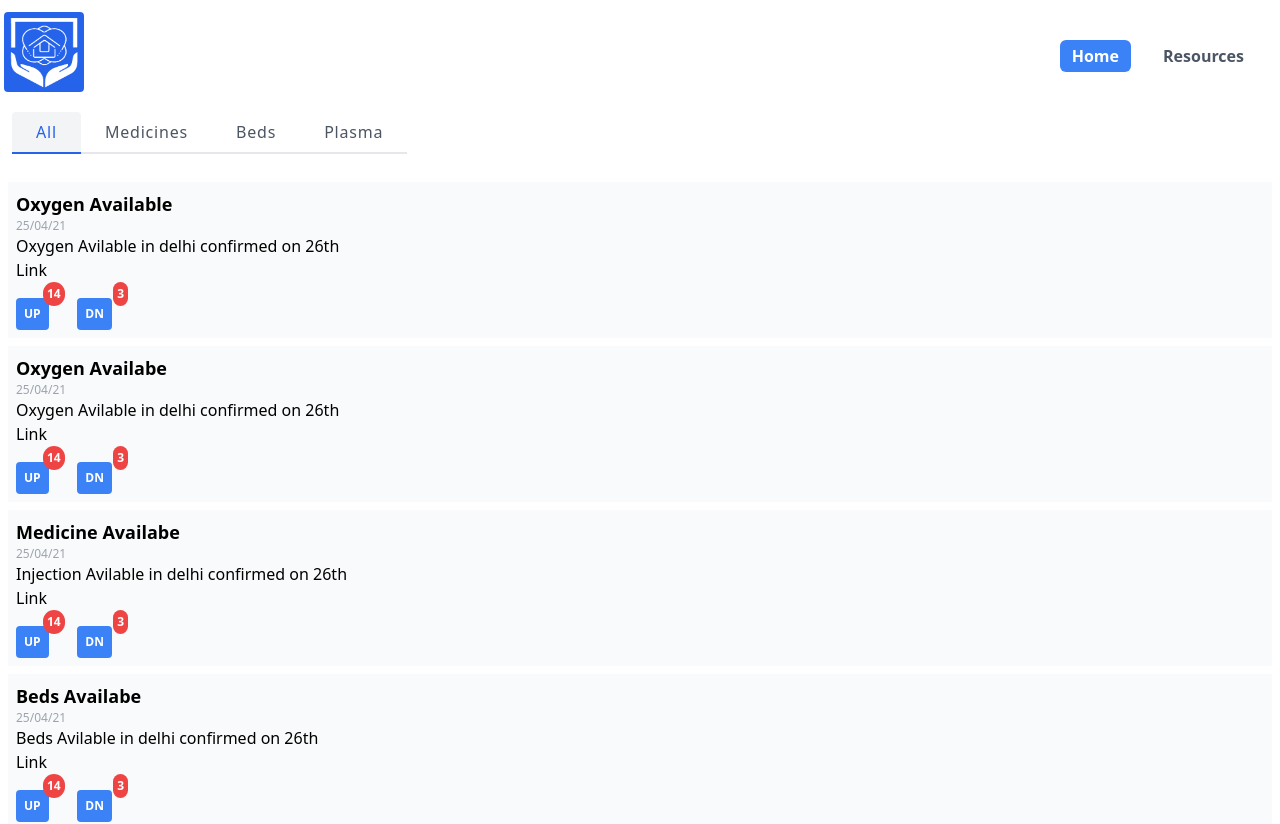
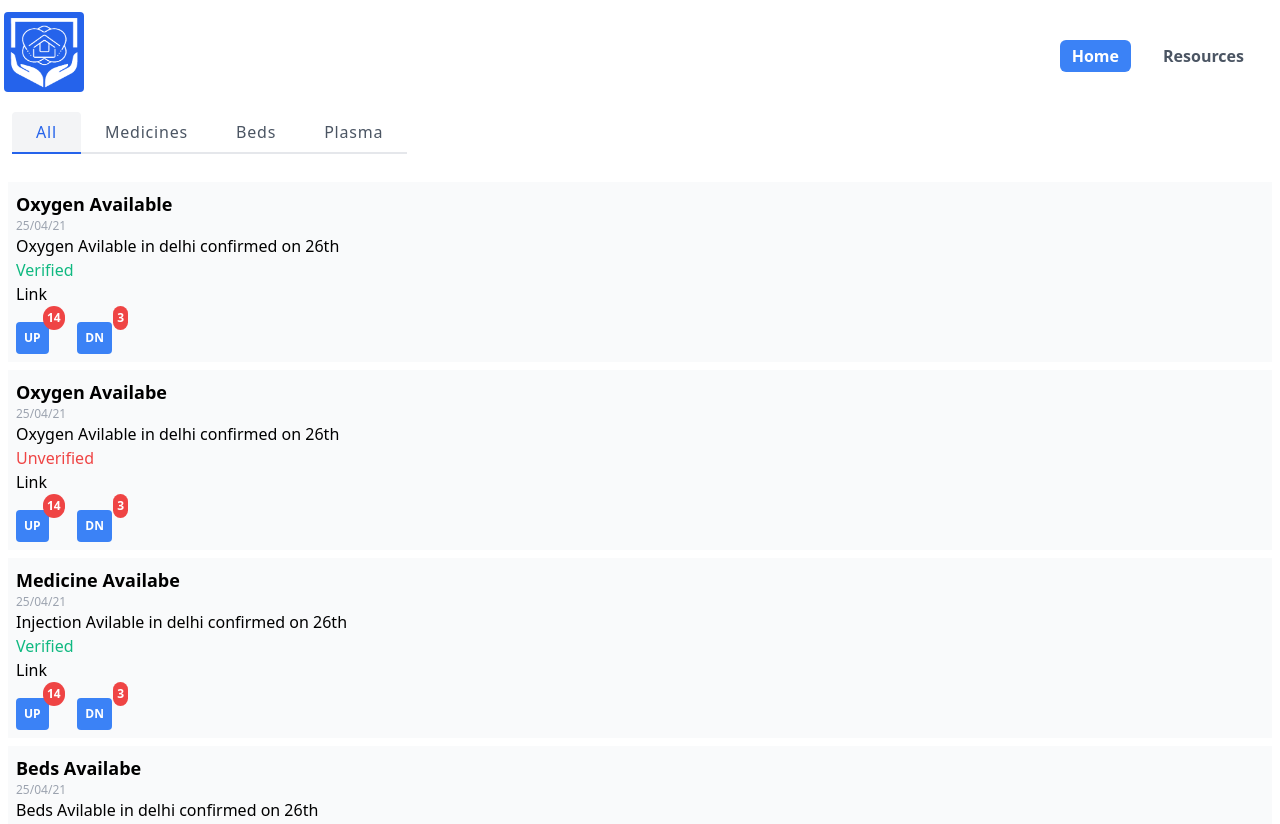
Before and after one commit to samad-yar-khan/covid-resources-client, a React (Create React App) app: page /resources in a window 1280 px wide. Shown: the top 824 px of the page. Built offline with nearby package versions, Linux system fonts and the light colour scheme.

Commit message:
Change resource schema

```diff
--- a/src/components/ResourceItem.js
+++ b/src/components/ResourceItem.js
@@ -9,7 +9,7 @@ class ResourceItem extends React.Component {
 
   render(){
 
-    const {title , description , date , link, upvotes , downvotes } = this.props;
+    const {title , description , date , link, upvotes , downvotes , verified } = this.props;
 
 
     return (
@@ -25,6 +25,9 @@ class ResourceItem extends React.Component {
         <div className ='description text-md '>
             {description}
         </div>
+        <p className={`${verified?'text-green-500':'text-red-500'}`}>
+          {verified?'Verified':'Unverified'}
+        </p>
         <div>
             <a href={`${link}`} >Link</a>
 
@@ -41,7 +44,6 @@ class ResourceItem extends React.Component {
             <div className="absolute top-0 right-0 -mt-4 -mr-4 px-1 py-1 bg-red-500 rounded-full text-xs">{downvotes}</div>
             </button>
             </div>
-
         </div>
 
     );
--- a/src/components/ResourcesPage.js
+++ b/src/components/ResourcesPage.js
@@ -61,7 +61,7 @@ class ResourcesPage extends React.Component {
                     date = {item.date}
                     upvotes = {item.upvotes}
                     downvotes = {item.downvotes}
-
+                    verified = {item.verified}
                   />
           })
         }
--- a/src/resourceData.js
+++ b/src/resourceData.js
@@ -10,7 +10,8 @@ export const data = {
             date : '25/04/21',
             upvotes : '14',
             downvotes : '3',
-            id:'0'
+            id:'0',
+            verified : true
 
         },
         {
@@ -20,7 +21,8 @@ export const data = {
             date : '25/04/21',
             upvotes : '14',
             downvotes : '3',
-            id : '1'
+            id : '1',
+            verified : false
 
         },
         {
@@ -30,7 +32,8 @@ export const data = {
             date : '25/04/21',
             upvotes : '14',
             downvotes : '3',
-            id:'2'
+            id:'2',
+            verified : true
         },
         {
             title:'Beds Availabe',
@@ -39,7 +42,8 @@ export const data = {
             date : '25/04/21',
             upvotes : '14',
             downvotes : '3',
-            id:'3'
+            id:'3',
+            verified : true
         },
         {
             title:'BEds Availabe',
@@ -48,7 +52,8 @@ export const data = {
             date : '25/04/21',
             upvotes : '14',
             downvotes : '3',
-            id:'4'
+            id:'4',
+            verified : false
         },
         {
             title:'Medicine Availabe',
@@ -57,7 +62,8 @@ export const data = {
             date : '25/04/21',
             upvotes : '14',
             downvotes : '3',
-            id:'5'
+            id:'5',
+            verified : true
         },
         {
             title:'Plasma Availabe',
@@ -66,7 +72,8 @@ export const data = {
             date : '25/04/21',
             upvotes : '14',
             downvotes : '3',
-            id:'6'
+            id:'6',
+            verified : true
         },
         {
             title:'plasma Availabe',
@@ -75,7 +82,8 @@ export const data = {
             date : '25/04/21',
             upvotes : '14',
             downvotes : '3',
-            id:'7'
+            id:'7',
+            verified : false
         },
         {
             title:'Medicine Availabe',
@@ -84,7 +92,8 @@ export const data = {
             date : '25/04/21',
             upvotes : '14',
             downvotes : '3',
-            id:'8'
+            id:'8',
+            verified:true
         },
 
     ],
@@ -96,7 +105,8 @@ export const data = {
             date : '25/04/21',
             upvotes : '14',
             downvotes : '3',
-            id:'5'
+            id:'5',
+            verified:true
         },
         {
             title:'Medicine Availabe',
@@ -105,7 +115,8 @@ export const data = {
             date : '25/04/21',
             upvotes : '14',
             downvotes : '3',
-            id:'8'
+            id:'8',
+            verified:false
         },
     ],
     beds : [
@@ -116,7 +127,8 @@ export const data = {
             date : '25/04/21',
             upvotes : '14',
             downvotes : '3',
-            id:'3'
+            id:'3',
+            verified:true
         },
         {
             title:'BEds Availabe',
@@ -125,7 +137,8 @@ export const data = {
             date : '25/04/21',
             upvotes : '14',
             downvotes : '3',
-            id:'4'
+            id:'4',
+            verified:false
         },
     ],
     plasma : [
@@ -136,7 +149,8 @@ export const data = {
             date : '25/04/21',
             upvotes : '14',
             downvotes : '3',
-            id:'6'
+            id:'6',
+            verified:true
         },
         {
             title:'plasma Availabe',
@@ -145,7 +159,8 @@ export const data = {
             date : '25/04/21',
             upvotes : '14',
             downvotes : '3',
-            id:'7'
+            id:'7',
+            verified:false
         }
     ]
 
```
